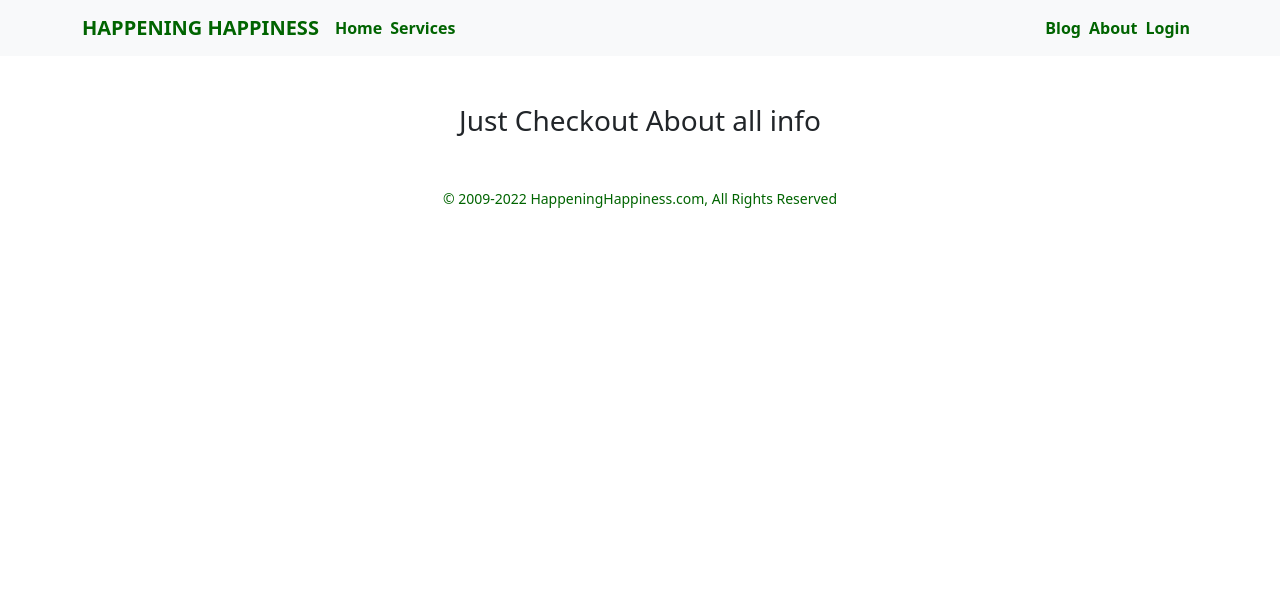
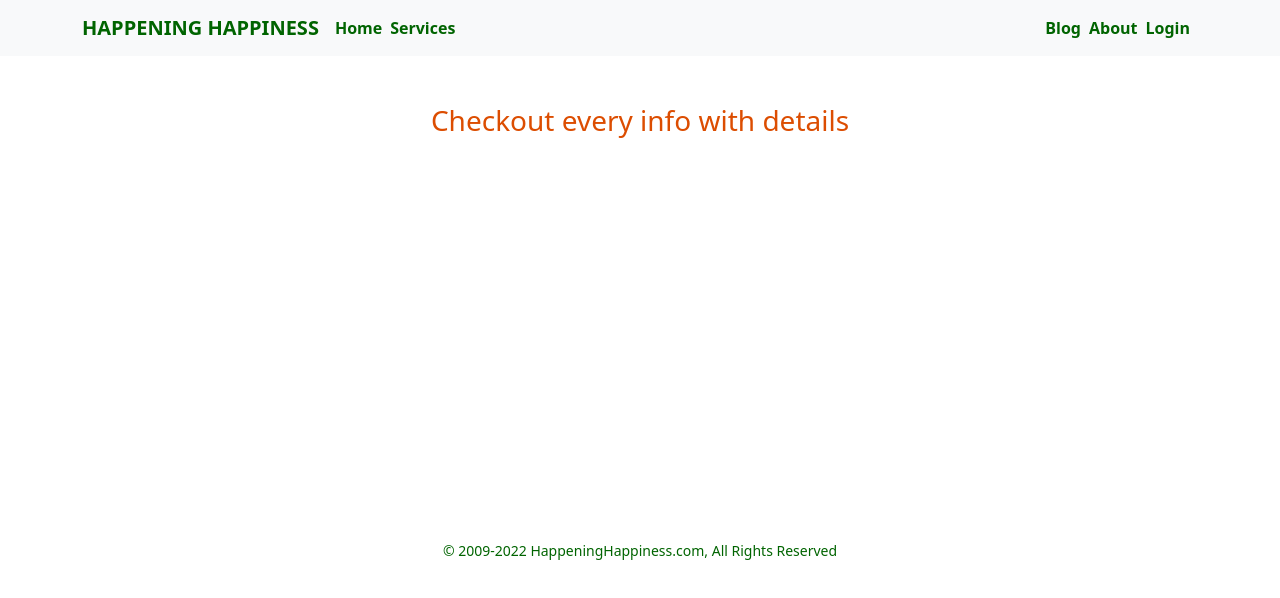
Before and after one commit to writerowson/assignment-10, a React (Create React App) app: page /checkout in a window 1280 px wide. Shown: the top 598 px of the page. Built offline with nearby package versions, Linux system fonts and the light colour scheme; no server answers; sample sign-in values are in the browser's storage.

Commit message:
requireAuth solved

```diff
--- a/src/App.js
+++ b/src/App.js
@@ -12,6 +12,8 @@ import Footer from './Footer/Footer';
 import NotFounded from './NotFound/NotFounded';
 import Register from './Pages/Register/Register';
 import CheckOut from './Pages/Services/CheckOut/CheckOut';
+import RequireAuth from './Pages/LogIn/RequireAuth/RequireAuth';
+
 
 
 function App() {
@@ -22,7 +24,11 @@ function App() {
         <Route path='/' element={<Home></Home>}></Route>
         <Route path='/home' element={<Home></Home>}></Route>
         <Route path='/services' element={<Services></Services>}></Route>
-        <Route path='/checkout' element={<CheckOut></CheckOut>}></Route>
+        <Route path='/checkout' element=
+          {<RequireAuth>
+            <CheckOut></CheckOut>
+          </RequireAuth>}>
+        </Route>
         <Route path='/blog' element={<Blog></Blog>}></Route>
         <Route path='/about' element={<About></About>}></Route>
         <Route path='/login' element={<Login></Login>}></Route>
--- a/src/Pages/About/About.js
+++ b/src/Pages/About/About.js
@@ -5,8 +5,8 @@ const About = () => {
         <div className=' container mt-5 '>
             <div className=' row  '>
                 <div className=' col-lg-9 col-12 mt-5'>
-                    <h2 style={{ color: "#006400" }}>This is Rowshon Ara</h2>
-                    <p style={{ color: "#006400", marginTop: '45px' }}>My future plan is to become an entrepreneur. It's a long run and big budgeted project. However,  my recent objective is to beacome a junior front developer.  </p>
+                    <h2 style={{ color: 'RGB(220,77,1)' }}>This is Rowshon Ara</h2>
+                    <p style={{ color: "#006400", marginTop: '45px' }}>My future plan is to become an entrepreneur. It's a long run and big budgeted project. However,  my recent objective is to become a junior front developer.  </p>
                     <p style={{ color: "#006400" }}>As a slow learner, I need practice more and more. Sometimes 24/7 hours of a day become short for practicing.  Even  after prcticing I don't get many lessons. So, then I switch to another lesson. Sometime this break helps to mesmarise them and sometime it leads to forget them.   </p>
                 </div>
                 <div className=' col-lg-3  col-12 mb-5'>
--- a/src/Pages/LogIn/RequireAuth/RequireAuth.js
+++ b/src/Pages/LogIn/RequireAuth/RequireAuth.js
@@ -1,7 +1,8 @@
 import React, { Children } from 'react';
 import { useAuthState } from 'react-firebase-hooks/auth';
 import { Navigate, useLocation } from 'react-router-dom';
-import auth from '../../../../firbaseInit';
+import auth from '../../../firebase.init';
+
 import Spinnerr from '../Spinner/Spinnerr';
 
 const RequireAuth = ({ children }) => {
--- a/src/Pages/Services/CheckOut/CheckOut.js
+++ b/src/Pages/Services/CheckOut/CheckOut.js
@@ -4,8 +4,8 @@ import { useParams } from 'react-router-dom';
 const CheckOut = () => {
     // const { checkout } = useParams()
     return (
-        <div className='container mt-5 text-center' style={{}}>
-            <h3>Just Checkout About all info </h3>
+        <div className='container mt-5 text-center ' style={{ color: 'RGB(220,77,1)', marginBottom: '25rem' }}>
+            <h3>Checkout every info with details </h3>
         </div>
     );
 };
```
Also changed, not shown: 1 other file (tests, documents, lock files or other folders).
